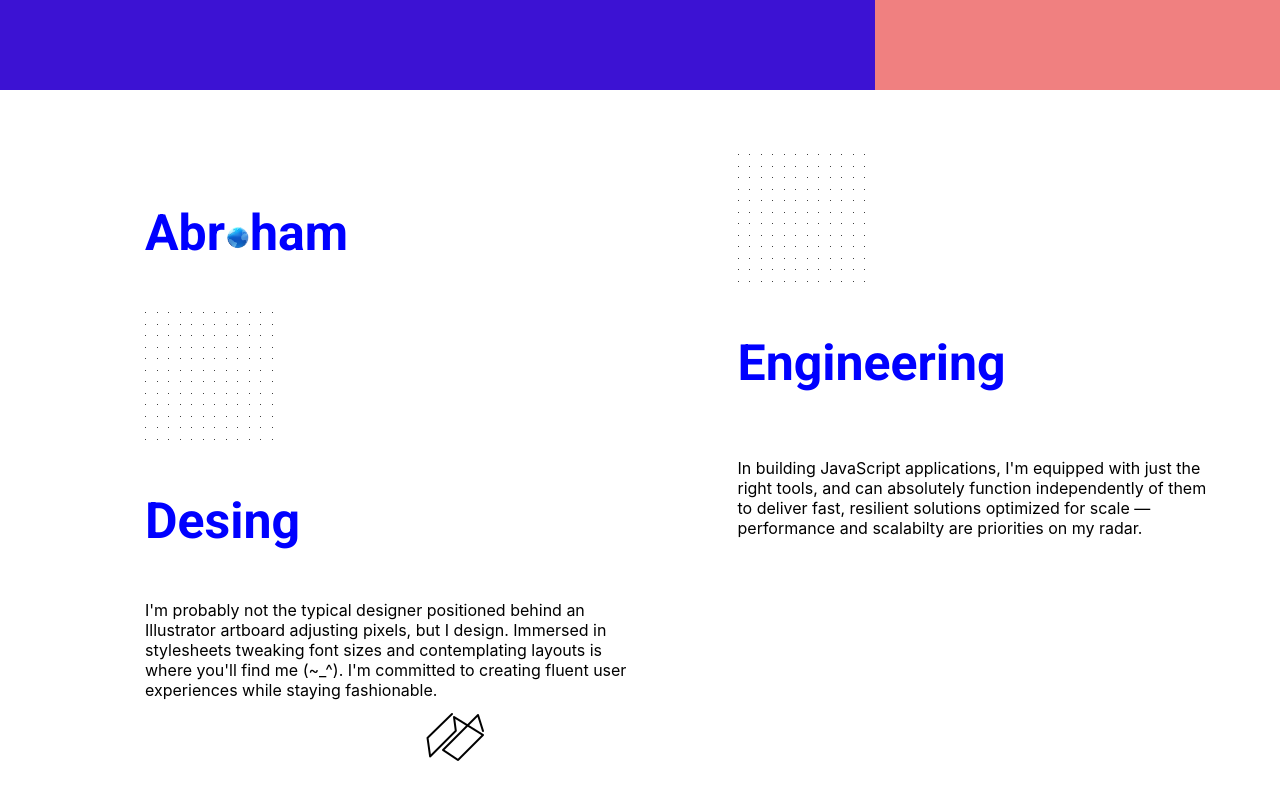
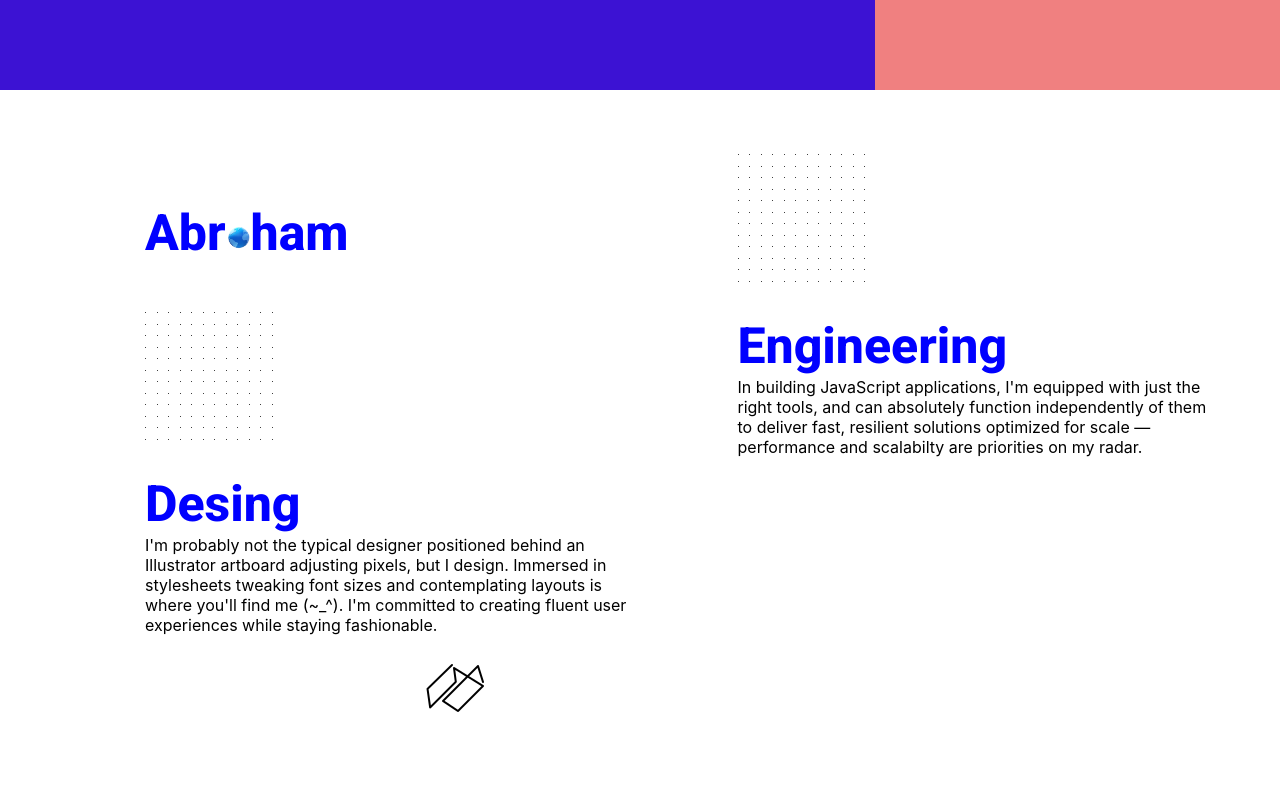
Before and after one commit to Nthenge/Nthenge-Official, a React (Create React App) app: page / in a window 1280 px wide. Shown: the part 670-1470 px from the top of the page. Built offline with nearby package versions, Linux system fonts and the light colour scheme.

Commit message:
Added styles for aboutmesection notes

```diff
--- a/src/App.css
+++ b/src/App.css
@@ -220,5 +220,16 @@ header p img{
 }
 
 header p{
+  font-weight: 800;
   color: blue;
 }
+.notesaboutme{
+  display: flex;
+  flex-direction: column;
+}
+ .notesaboutme header{
+  margin-bottom: -3rem;
+ }
+ .notesaboutme header p{
+  line-height: 25px;
+ }
--- a/src/Components/About.js
+++ b/src/Components/About.js
@@ -13,6 +13,7 @@ export const About = () => {
                         return <div key={index} className="dottt"></div>
                         })}
                     </div>
+                    <div className="notesaboutme">
                         <header>
                             <p>
                                 Desing
@@ -25,6 +26,7 @@ export const About = () => {
                         where you'll find me (~_^). I'm committed to creating fluent user <br/>
                         experiences while staying fashionable.
                         </p>
+                    </div>
                     <p>
 
                     </p>
@@ -40,6 +42,7 @@ export const About = () => {
                     return <div key={index} className="dott"></div>
                     })}
                 </div>
+                <div className="notesaboutme">
                     <header>
                         <p>
                             Engineering
@@ -48,6 +51,7 @@ export const About = () => {
                     <p>
                         In building JavaScript applications, I'm equipped with just the <br/>right tools, and can absolutely function independently of them <br/>to deliver fast, resilient solutions optimized for scale — <br/>performance and scalabilty are priorities on my radar.
                     </p>
+                </div>
             </section>
 
         </div>
```
Lines whose indentation alone changed are shown as unchanged.
